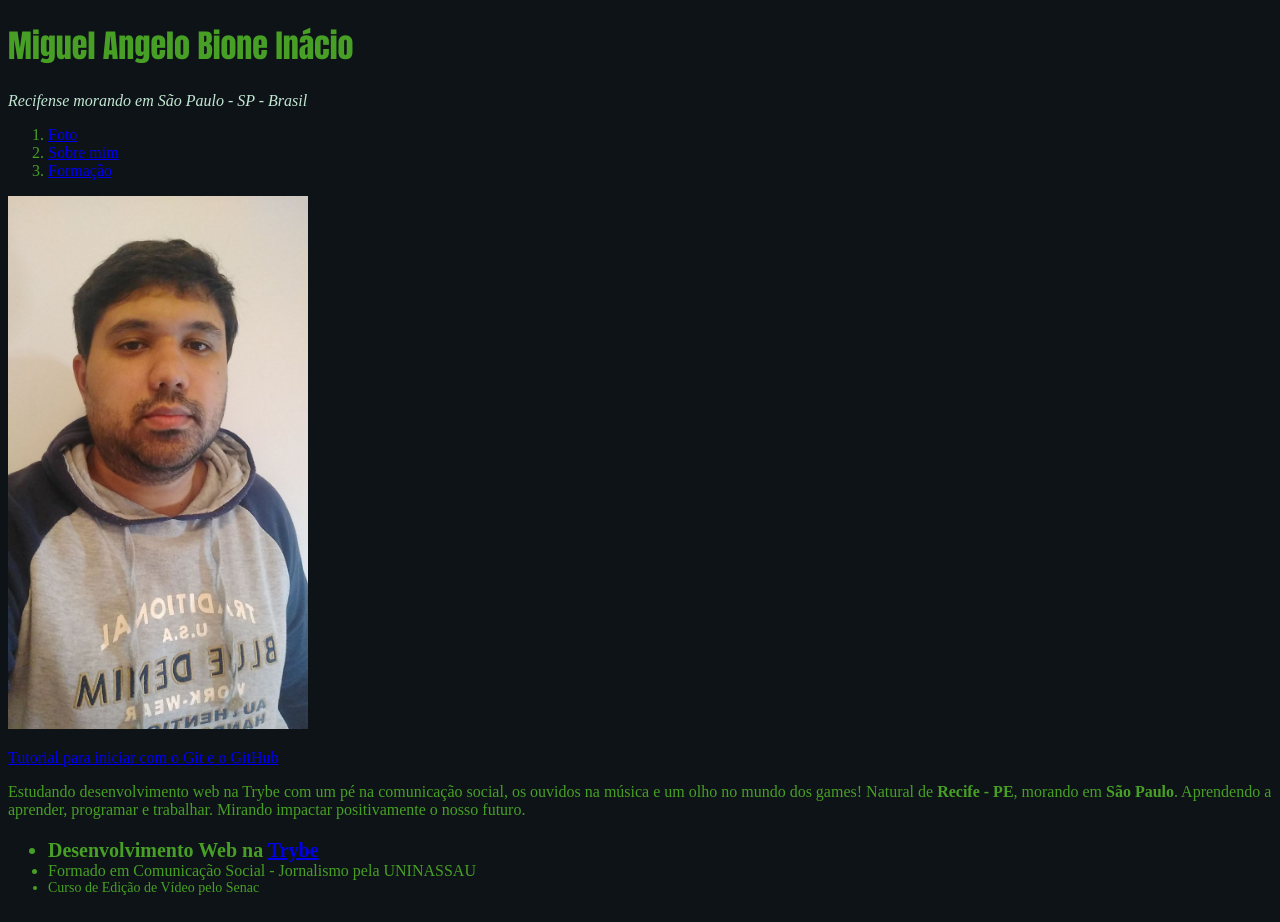
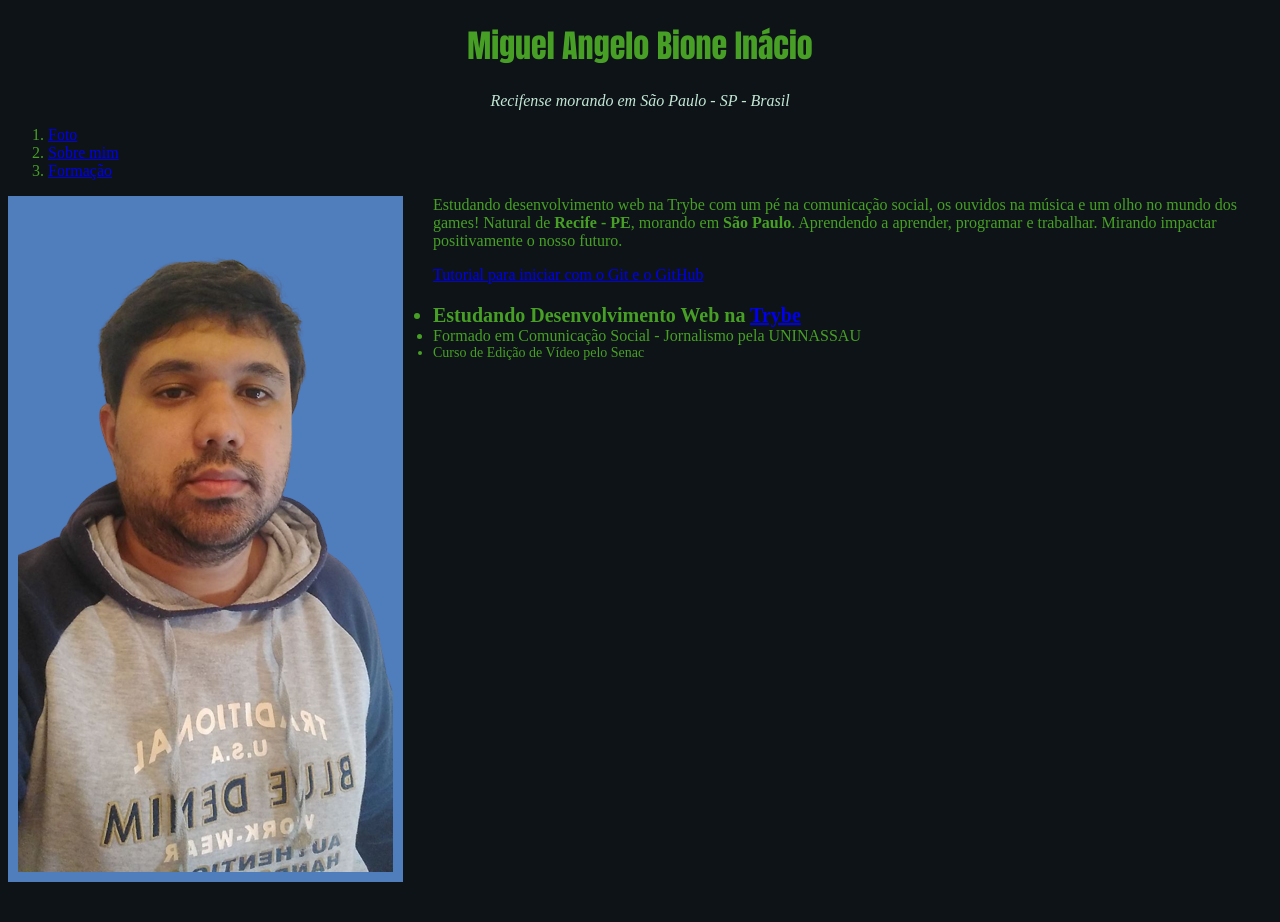
Before and after one commit to miguel-inacio/miguel-inacio.github.io, a plain HTML site: page index.html in a window 1280 px wide. Drawn offline with Linux system fonts and the light colour scheme.

Commit message:
Adiciona float à foto, centraliza título e substitui imagem do portfolio

```diff
--- a/index.html
+++ b/index.html
@@ -10,32 +10,41 @@
   </head>
 
   <body>
+
+    <div id="header">
       <h1>Miguel Angelo Bione Inácio</h1>
 
       <p id="location-colors">
         <em>Recifense morando em São Paulo - SP - Brasil</em>
       </p>
 
+    </div>
+
     <ol>
       <li><a href="#foto">Foto</a></li>
       <li><a href="#sobre">Sobre mim</a></li>
       <li><a href="#formação">Formação</a></li>
-
     </ol>
-
-  <img id="foto" src="./WhatsApp Image 2022-05-06 at 12.30.04.jpeg" alt="Miguel Inácio" width="300px">
-
-  <p><a href="http://devfuria.com.br/git/tutorial-para-iniciar-com-o-git-e-o-github/" target="_blank">Tutorial para iniciar com o Git e o GitHub</a></p>
+    <div class="image-description-container">
+      <div>
+        <img id="minha-foto" src="./WhatsApp_Image_2022-05-06_at_12.30.04-removebg-preview.png" alt="Miguel Inácio">
+      </div>
 
       <p class="description" id="sobre">
         Estudando desenvolvimento web na Trybe com um pé na comunicação social, os ouvidos na música e um olho no mundo dos games! Natural de <strong>Recife - PE</strong>, morando em <strong>São Paulo</strong>. Aprendendo a aprender, programar e trabalhar. Mirando impactar positivamente o nosso futuro.
       </p>
 
-  <ul class="list" id="formação">
-    <li><strong>Desenvolvimento Web na <a href="#foto">Trybe</strong></a></li>
+      <p><a href="http://devfuria.com.br/git/tutorial-para-iniciar-com-o-git-e-o-github/" target="_blank">Tutorial para iniciar com o Git e o GitHub</a></p>
+
+    </div>
+      <div class="formacao">
+        <ul>
+          <li><strong>Estudando Desenvolvimento Web na <a href="#foto">Trybe</strong></a></li>
           <li class="list-item-01">Formado em Comunicação Social - Jornalismo pela UNINASSAU</li>
           <li class="list-item-02">Curso de Edição de Vídeo pelo Senac</li>
         </ul>
+      </div>
+
 
   </body>
 </html>
--- a/style.css
+++ b/style.css
@@ -1,5 +1,6 @@
-h1 {
+#header {
   font-family: Impact, Haettenschweiler, 'Arial Narrow Bold', sans-serif;
+  text-align: center;
 }
 
 .description {
@@ -12,10 +13,11 @@ body {
 }
 
 #location-colors {
-  color: #c4e7d4
+  color: #c4e7d4;
+  font-family: 'Times New Roman', Times, serif;
 }
 
-.list {
+.formacao {
   font-size: 20px;
 }
 
@@ -26,3 +28,11 @@ body {
 .list-item-02 {
   font-size: 0.7em;
 }
+
+#minha-foto {
+  float: left;
+  padding: 10px;
+  background-color: #507DBC;
+  margin-right: 30px;
+  margin-bottom: 40px;
+}
```
Also changed, not shown: WhatsApp_Image_2022-05-06_at_12.30.04-removebg-preview.png (added). Lines whose indentation alone changed are shown as unchanged.
